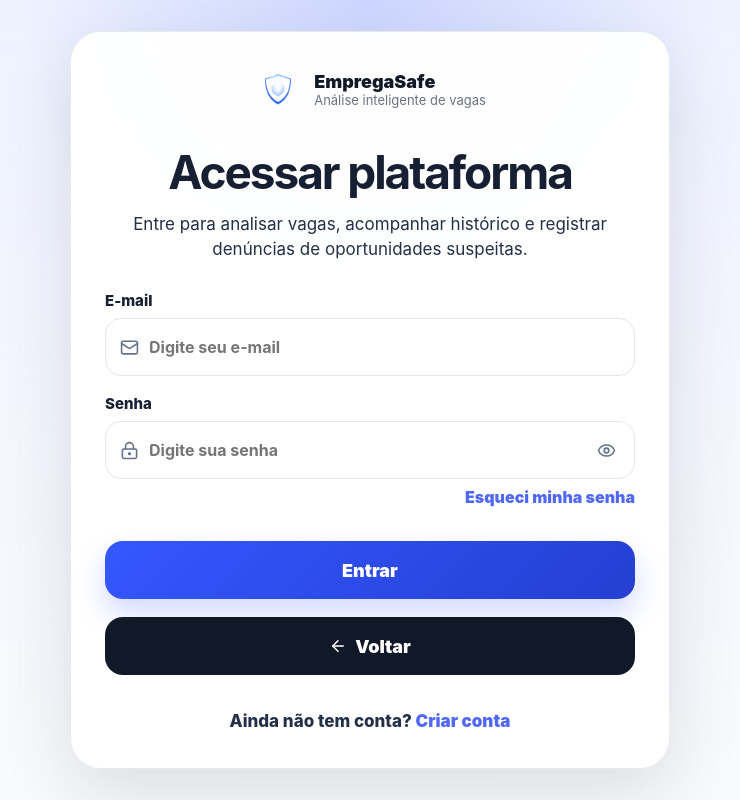
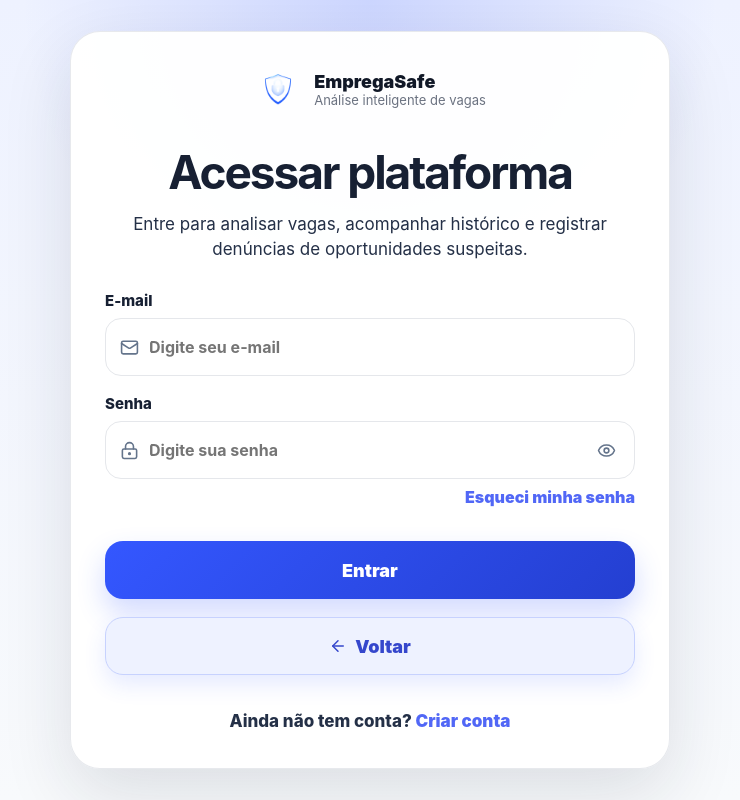
Before and after one commit to Riclacper/emprega-safe-react-node, a React (Vite) app in the folder frontend/: page /login in a window 1280 px wide. Shown: the whole page, without its empty margins (270-1010 px from the left). Built offline with nearby package versions, Linux system fonts and the light colour scheme; no server answers.

Commit message:
Adiciona borda ao botão voltar do login

```diff
--- a/frontend/src/styles/global.css
+++ b/frontend/src/styles/global.css
@@ -2204,10 +2204,14 @@ td .risk-badge,
   align-items: center;
   justify-content: center;
   gap: 8px;
+  border: 1px solid #c7d2fe;
   border-radius: 18px;
+  background: #eef2ff;
+  color: var(--primary-dark);
   font-size: 18px;
   font-weight: 950;
   text-decoration: none;
+  box-shadow: 0 10px 22px rgba(52, 87, 255, 0.12);
   transition:
     transform 0.2s ease,
     box-shadow 0.2s ease;
@@ -2215,7 +2219,7 @@ td .risk-badge,
 
 .auth-back-button:hover {
   transform: translateY(-1px);
-  box-shadow: 0 18px 34px rgba(17, 24, 39, 0.2);
+  box-shadow: 0 14px 28px rgba(52, 87, 255, 0.16);
 }
 
 .forgot-password-row {
```
